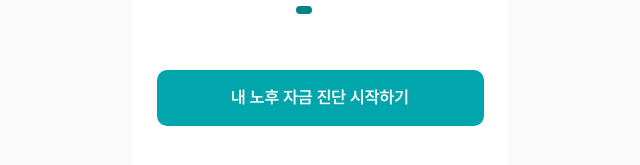
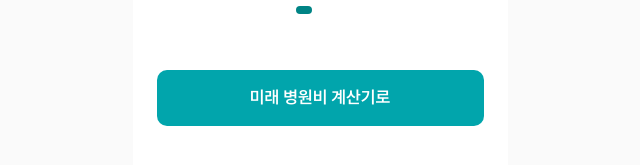
Before and after one commit to HanaroCare/hanaro-care-main, a Next.js app in the folder client/: page /asset/simulator in a window 1280 px wide. Shown: the part 699-864 px from the top of the page, without its empty margins (320-960 px from the left). Built offline with nearby package versions, Linux system fonts and the light colour scheme.

Commit message:
HN-55-feat/기타 멘트 변경

```diff
--- a/client/app/asset/components/simulator/SimulatorOnboarding.tsx
+++ b/client/app/asset/components/simulator/SimulatorOnboarding.tsx
@@ -164,7 +164,7 @@ export default function SimulatorOnboarding({
 
       <footer className="mt-auto w-full pt-4">
         <PrimaryButton
-          label="내 노후 자금 진단 시작하기"
+          label="미래 병원비 계산기로"
           onClick={handleStartClick}
         />
       </footer>
```
